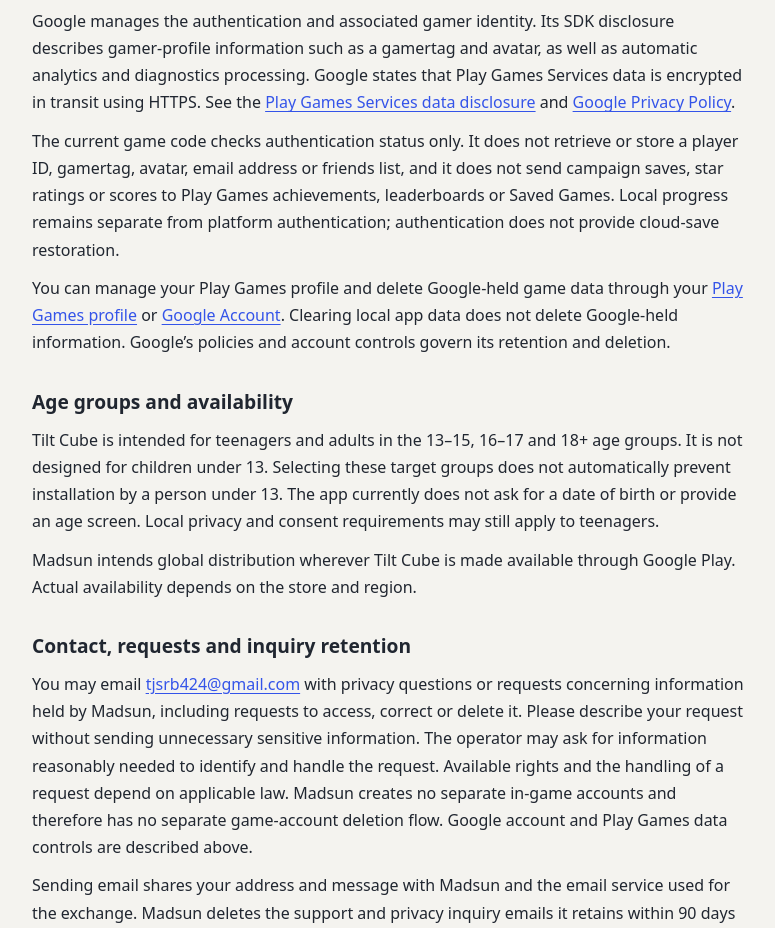
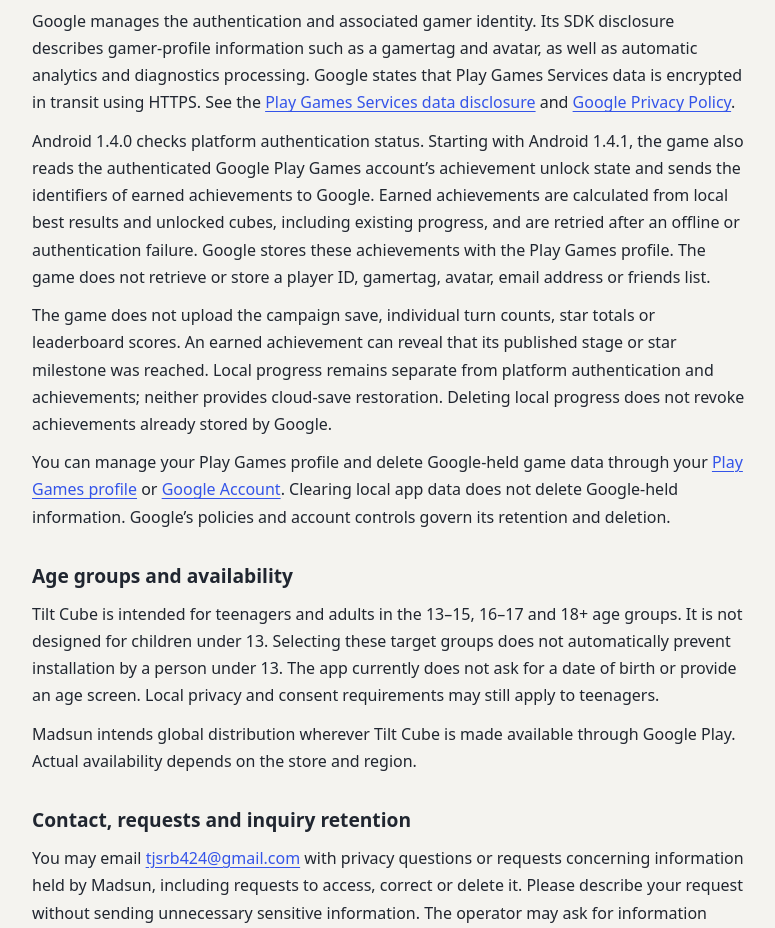
Before and after one commit to tjsrb424/madsun-privacy, a plain HTML site: page en.html in a window 1280 px wide. Shown: the part 1683-2611 px from the top of the page, without its empty margins (250-1025 px from the left). Drawn offline with Linux system fonts and the light colour scheme.

Commit message:
docs: disclose optional Play Games achievements in Android 1.4.1

```diff
--- a/en.html
+++ b/en.html
@@ -39,7 +39,8 @@
 <section><h2>Google Play Games authentication</h2>
 <p>Android 1.4.0 includes the Google Play Games Services SDK for automatic platform authentication using your Play Games profile. Authentication failure does not block gameplay. Automatic profile-creation prompts are suppressed. Madsun does not create a separate game account from this authentication.</p>
 <p>Google manages the authentication and associated gamer identity. Its SDK disclosure describes gamer-profile information such as a gamertag and avatar, as well as automatic analytics and diagnostics processing. Google states that Play Games Services data is encrypted in transit using HTTPS. See the <a href="https://developer.android.com/games/pgs/data-collection">Play Games Services data disclosure</a> and <a href="https://policies.google.com/privacy?hl=en">Google Privacy Policy</a>.</p>
-<p>The current game code checks authentication status only. It does not retrieve or store a player ID, gamertag, avatar, email address or friends list, and it does not send campaign saves, star ratings or scores to Play Games achievements, leaderboards or Saved Games. Local progress remains separate from platform authentication; authentication does not provide cloud-save restoration.</p>
+<p>Android 1.4.0 checks platform authentication status. Starting with Android 1.4.1, the game also reads the authenticated Google Play Games account’s achievement unlock state and sends the identifiers of earned achievements to Google. Earned achievements are calculated from local best results and unlocked cubes, including existing progress, and are retried after an offline or authentication failure. Google stores these achievements with the Play Games profile. The game does not retrieve or store a player ID, gamertag, avatar, email address or friends list.</p>
+<p>The game does not upload the campaign save, individual turn counts, star totals or leaderboard scores. An earned achievement can reveal that its published stage or star milestone was reached. Local progress remains separate from platform authentication and achievements; neither provides cloud-save restoration. Deleting local progress does not revoke achievements already stored by Google.</p>
 <p>You can manage your Play Games profile and delete Google-held game data through your <a href="https://play.google.com/games/profile">Play Games profile</a> or <a href="https://myaccount.google.com/">Google Account</a>. Clearing local app data does not delete Google-held information. Google’s policies and account controls govern its retention and deletion.</p></section>
 <section><h2>Age groups and availability</h2>
 <p>Tilt Cube is intended for teenagers and adults in the 13–15, 16–17 and 18+ age groups. It is not designed for children under 13. Selecting these target groups does not automatically prevent installation by a person under 13. The app currently does not ask for a date of birth or provide an age screen. Local privacy and consent requirements may still apply to teenagers.</p>
```
